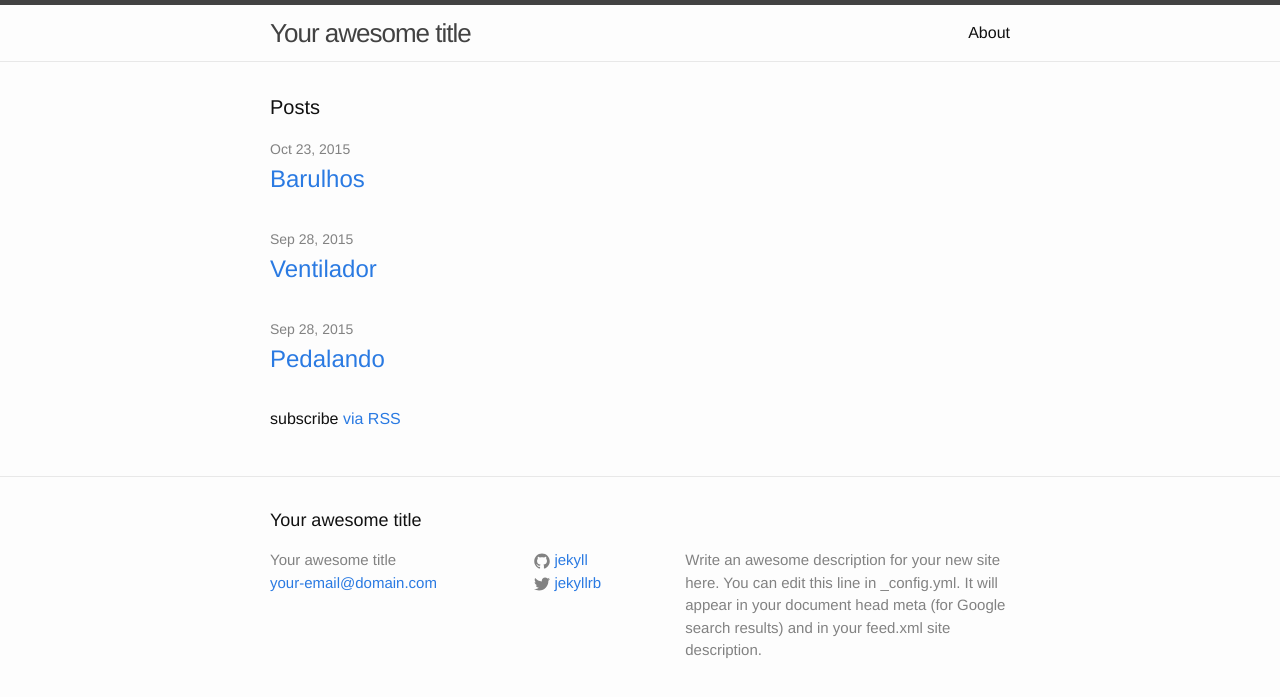
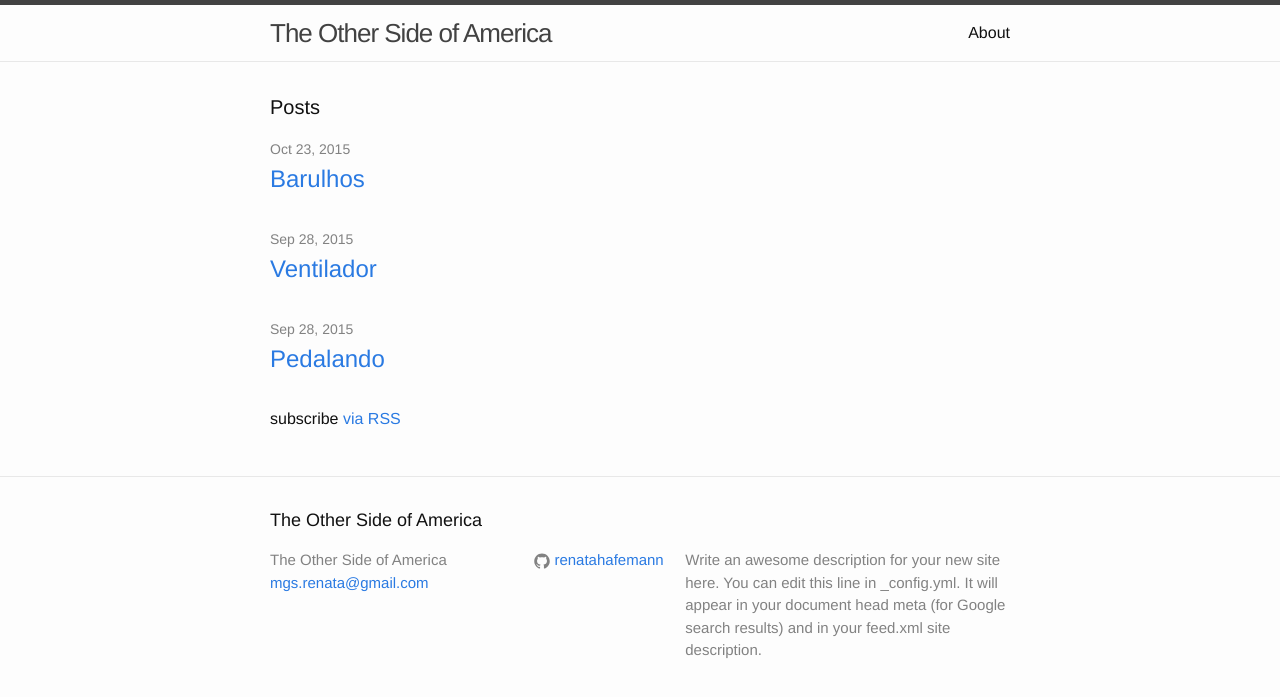
Before and after one commit to renatahafemann/renatahafemann.github.io, a Jekyll site: the page built from index.html, in a window 1280 px wide. Shown: the top 697 px of the page. Built offline with Jekyll 4.4.1, drawn with Linux system fonts in a browser that asks for light colours.

Commit message:
Change of title and permalink

```diff
--- a/_config.yml
+++ b/_config.yml
@@ -1,14 +1,14 @@
 # Site settings
-title: Your awesome title
-email: your-email@domain.com
+title: The Other Side of America
+email: mgs.renata@gmail.com
 description: > # this means to ignore newlines until "baseurl:"
   Write an awesome description for your new site here. You can edit this
   line in _config.yml. It will appear in your document head meta (for
   Google search results) and in your feed.xml site description.
 baseurl: "" # the subpath of your site, e.g. /blog/
-url: "http://yourdomain.com" # the base hostname & protocol for your site
-twitter_username: jekyllrb
-github_username:  jekyll
+url: "http://renatahafemann.github.io/" # the base hostname & protocol for your site
+github_username:  renatahafemann
 
 # Build settings
 markdown: kramdown
+permalink: pretty
```
